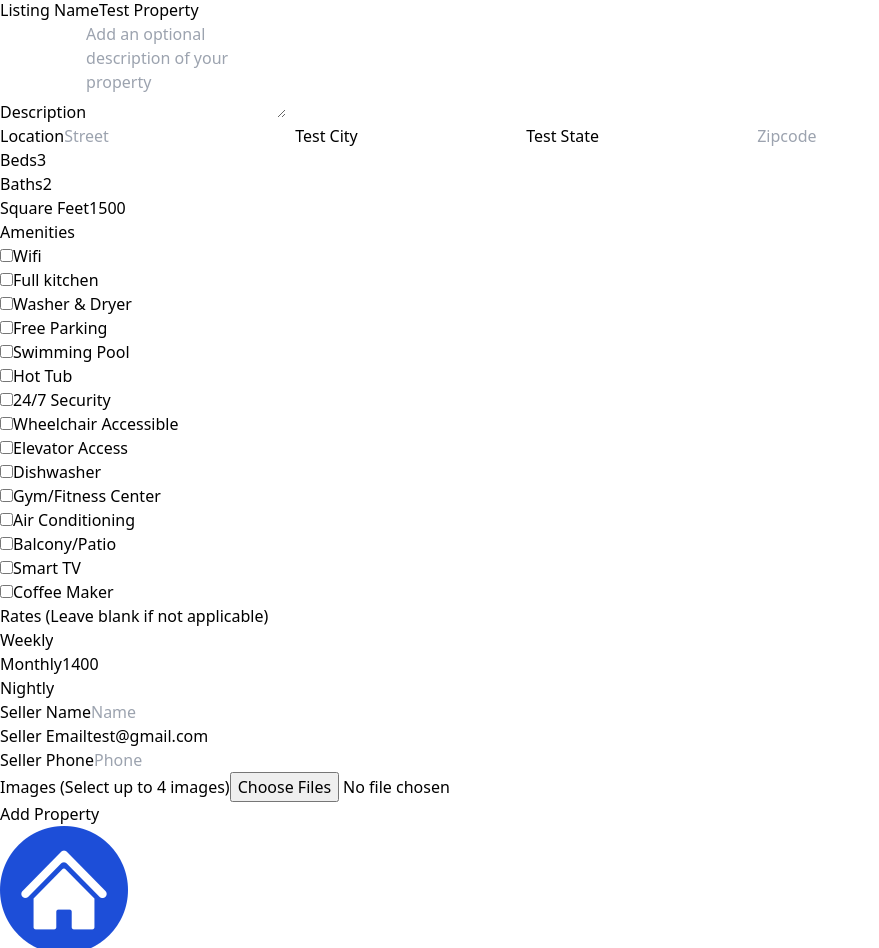
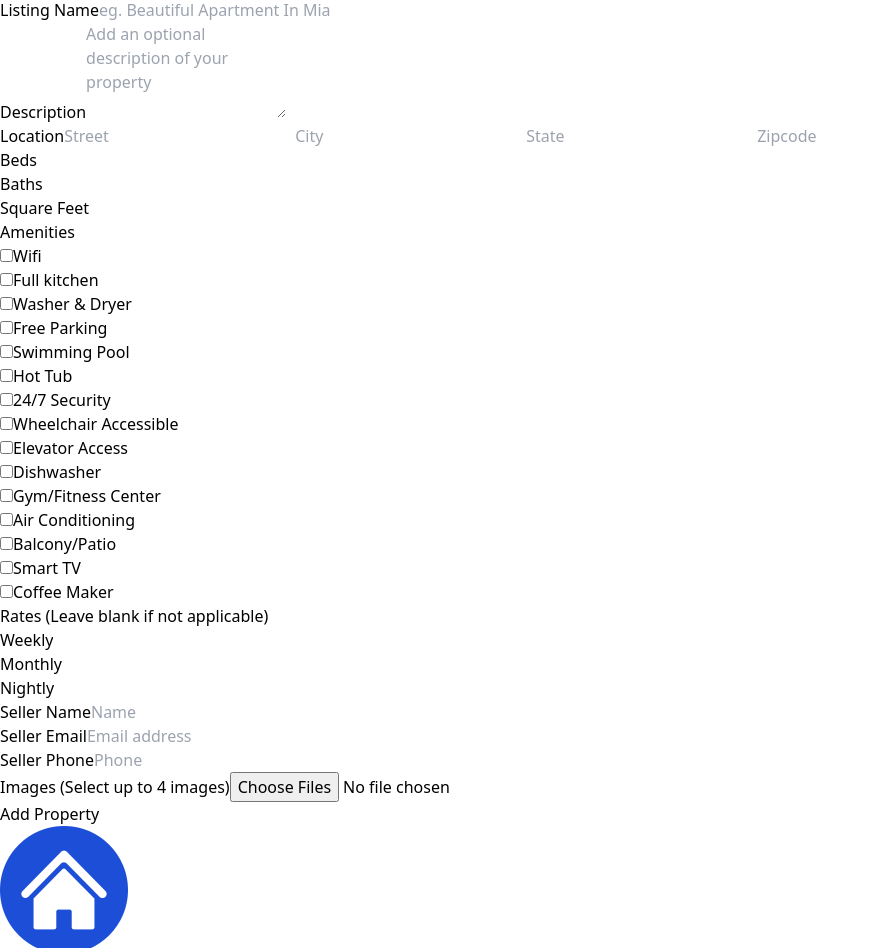
Before and after one commit to RoninSK8/next-property-2024, a Next.js app: page /properties/add in a window 1280 px wide. Shown: the part 381-1329 px from the top of the page, without its empty margins (0-879 px from the left). Built offline with nearby package versions, Linux system fonts and the light colour scheme; no server answers.

Commit message:
Remove testing placeholders from the property add form

```diff
--- a/components/PropertyAddForm.jsx
+++ b/components/PropertyAddForm.jsx
@@ -4,27 +4,27 @@ import { useEffect, useState } from 'react';
 const PropertyAddForm = () => {
 	const [mounted, setMounted] = useState(false);
 	const [fields, setFields] = useState({
-		type: 'Apartment',
-		name: 'Test Property',
+		type: '',
+		name: '',
 		description: '',
 		location: {
 			street: '',
-			city: 'Test City',
-			state: 'Test State',
+			city: '',
+			state: '',
 			zipcode: '',
 		},
-		beds: '3',
-		baths: '2',
-		square_feet: '1500',
+		beds: '',
+		baths: '',
+		square_feet: '',
 		amenities: [],
 		rates: {
 			weekly: '',
-			monthly: '1400',
+			monthly: '',
 			nightly: '',
 		},
 		seller_info: {
 			name: '',
-			email: 'test@gmail.com',
+			email: '',
 			phone: '',
 		},
 		images: [],
```
